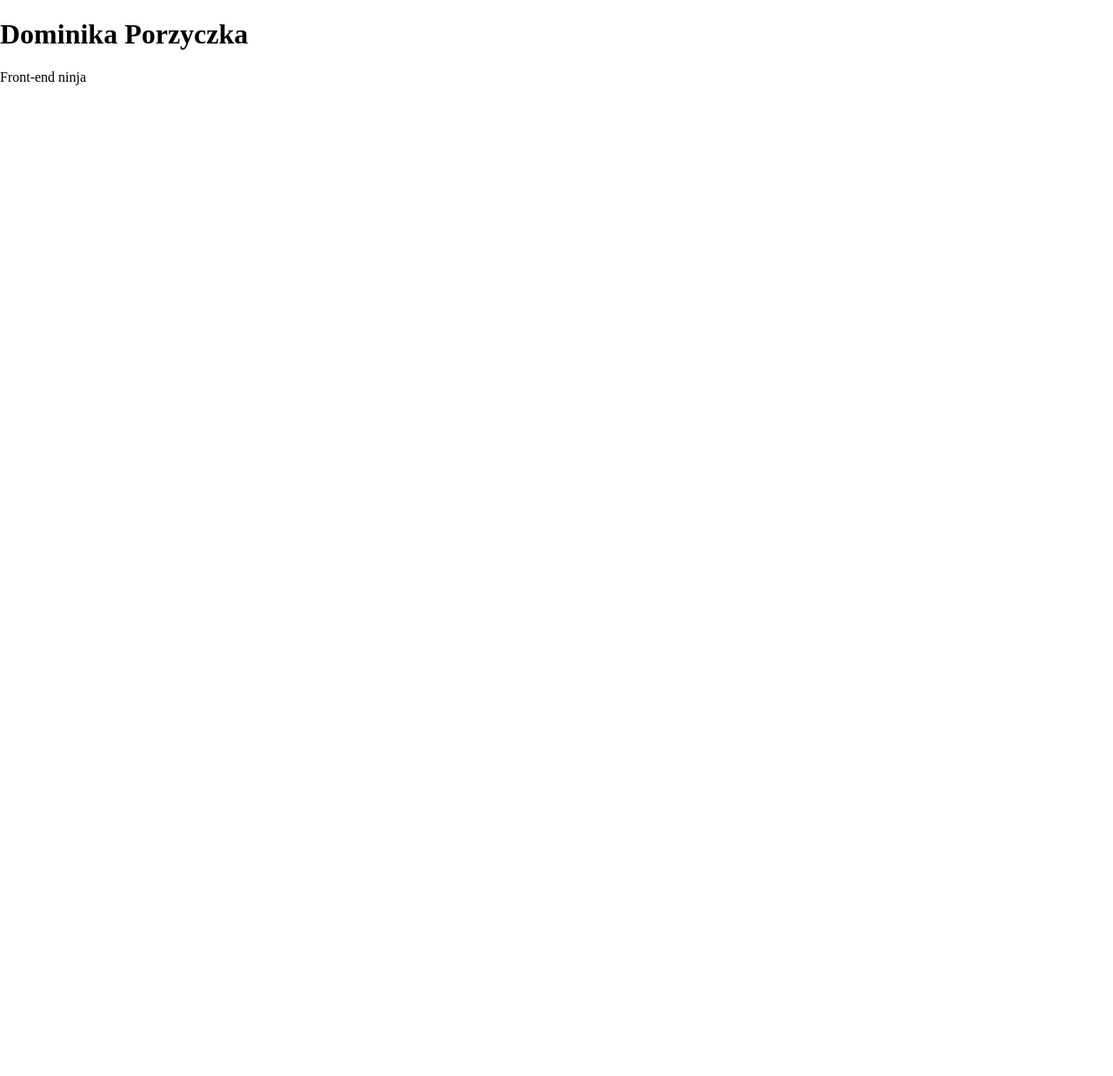
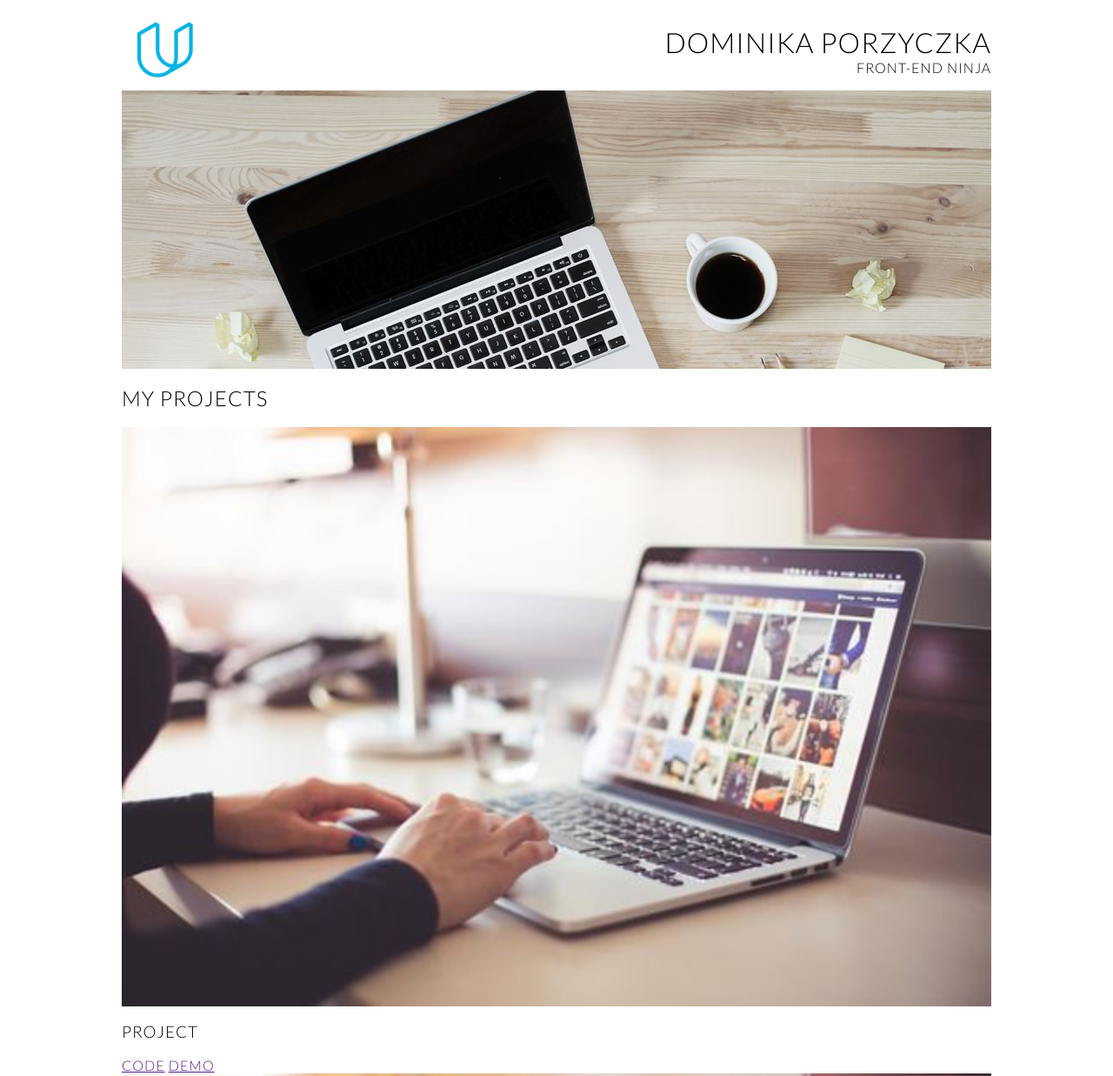
Before and after one commit to dominikaporzyczka/PortfolioUdacity, a plain HTML site: page index.html in a window 1280 px wide. Shown: the top 1237 px of the page at 87% size. Before the commit the page ends 800 px from the top, so only its background shows below. Drawn offline with nearby package versions, Linux system fonts and the light colour scheme.

Commit message:
Added style for header, improvements in html

```diff
--- a/css/styles.css
+++ b/css/styles.css
@@ -0,0 +1,71 @@
+body {
+    box-sizing: border-box;
+}
+
+.container {
+    max-width: 1000px;
+    margin: 1% auto;
+    text-transform: uppercase;
+    font-family: "Lato", sans-serif;
+    font-weight: 300;
+    letter-spacing: 1px;
+}
+
+h1,
+h2,
+h3 {
+    font-weight: 300;
+}
+
+/*
+*
+* HEADER
+*
+*/
+header {
+    display: flex;
+    justify-content: space-between;
+    width: 100%;;
+}
+
+.header-left {
+    align-self: center;
+}
+
+.header-left img {
+    width: 100px;
+    height: auto;
+}
+
+.header-right {
+    align-self: center;
+    text-align: right;
+}
+
+.header-right h1 {
+    line-height: 30px;
+    margin-bottom: 5px;
+}
+
+.header-right p {
+    margin-top: 0;
+}
+
+.center-img {
+    position: relative;
+    background-image: url(../img/header.jpg);
+    background-attachment: fixed;
+    background-repeat: no-repeat;
+    background-position: top center;
+    width: 100%;
+    height: 40%;
+}
+
+/*
+*
+* PROJECTS CONTAINER
+*
+*/
+.project img {
+    width: 100%;
+}
--- a/index.html
+++ b/index.html
@@ -7,6 +7,7 @@
     <title>Portfolio ~ Dominika Porzyczka</title>
 
     <link rel="stylesheet" href="https://necolas.github.io/normalize.css/8.0.0/normalize.css">
+    <link href="https://fonts.googleapis.com/css?family=Lato:300,400,700,900" rel="stylesheet">
     <link rel="stylesheet" href="css/styles.css">
 </head>
 
@@ -14,34 +15,44 @@
     <div class="container">
 
         <header>
-            <img class="header-logo" src="">
-            <h1 class="header-name">Dominika Porzyczka</h1>
-            <p class="header-caption">Front-end ninja</p>
-            <img class="header-img" src="">
+            <div class="header-left">
+                <img src="img/logo.png">
+            </div>
+            <div class="header-right">
+                <h1>Dominika Porzyczka</h1>
+                <p>Front-end ninja</p>
+            </div>
         </header>
+
+        <div class="center-img"></div>
 
         <section class="projects-container">
 
-            <h2 class="projects-container-title"></h2>
+            <h2 class="projects-container-title">My projects</h2>
+
             <section class="project">
-                <img class="project-img" src="">
-                <h3 class="project-title"></h3>
-                <a class="project-url" href=""></a>
+                <img src="img/placeholder.jpeg">
+                <h3>Project</h3>
+                <a href="">Code</a>
+                <a href="">Demo</a>
             </section>
 
             <section class="project">
-                <img class="project-img" src="">
-                <h3 class="project-title"></h3>
-                <a class="project-url" href=""></a>
+                <img src="img/placeholder.jpeg">
+                <h3>Project</h3>
+                <a href="">Code</a>
+                <a href="">Demo</a>
             </section>
 
             <section class="project">
-                <img class="project-img" src="">
-                <h3 class="project-title"></h3>
-                <a class="project-url" href=""></a>
+                <img src="img/placeholder.jpeg">
+                <h3>Project</h3>
+                <a href="">Code</a>
+                <a href="">Demo</a>
             </section>
 
         </section>
+
     </div>
 
 </body>
```
Also changed, not shown: img/header.jpg (added), img/logo.png (added), img/placeholder.jpeg (added).
